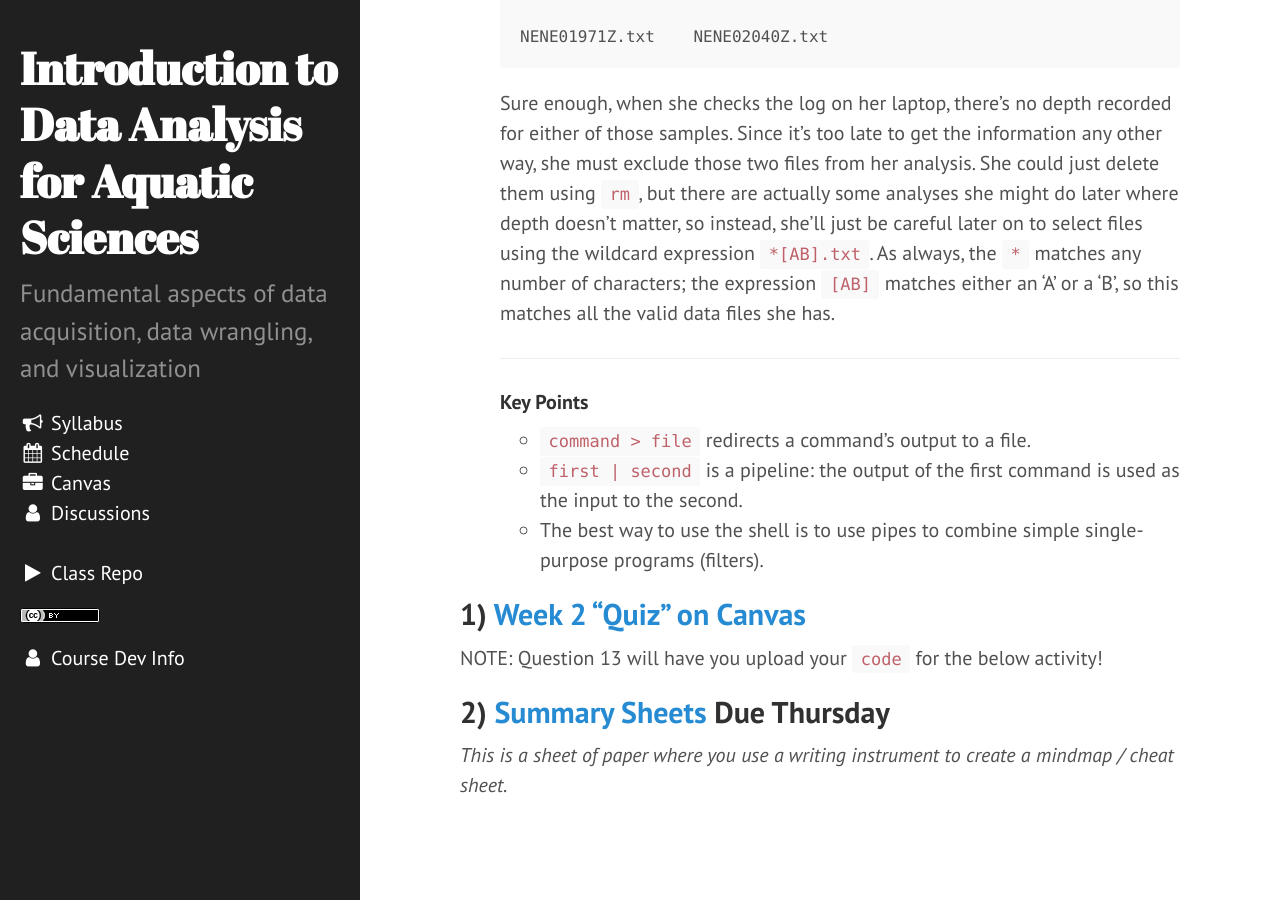
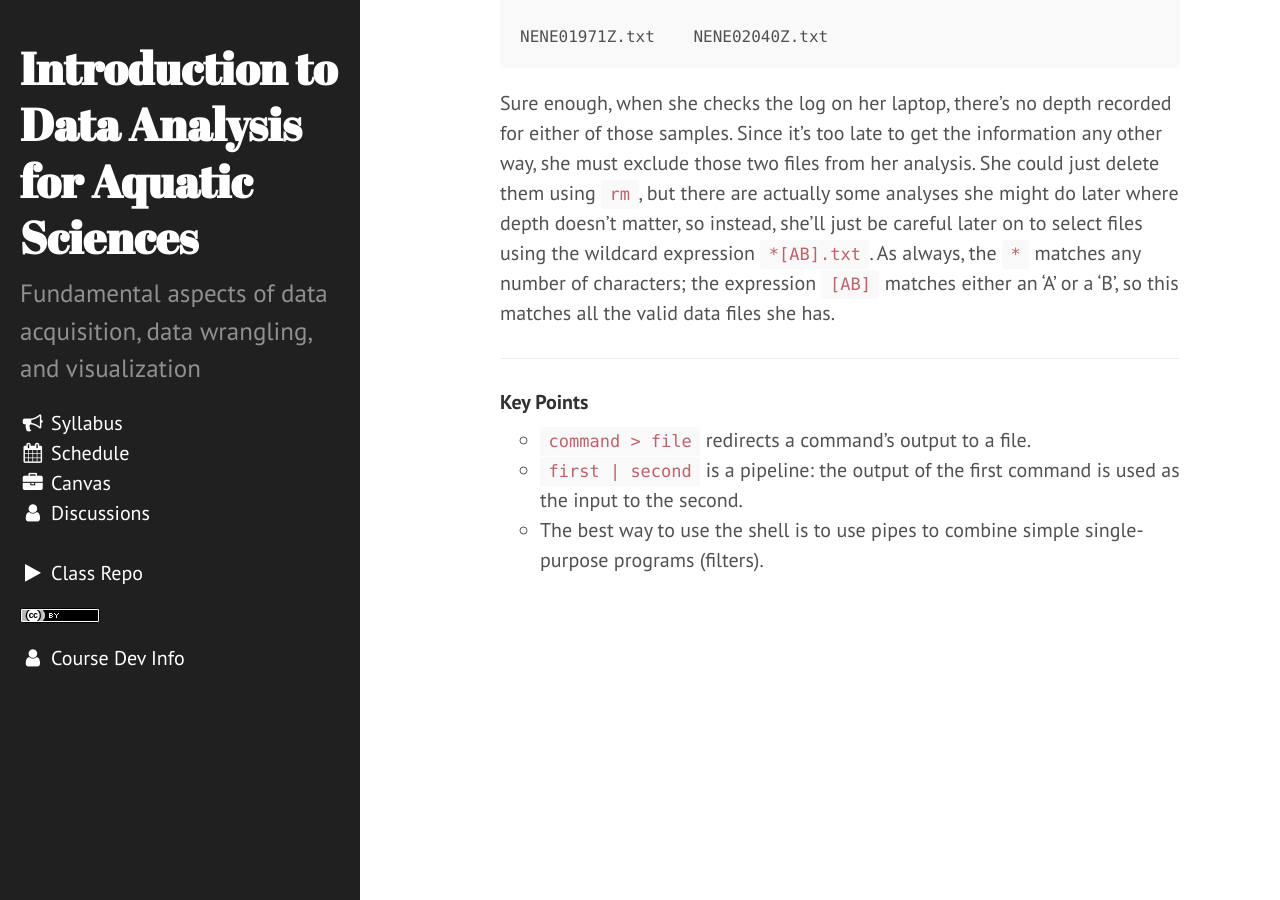
Before and after one commit to sr320/course-fish274-2020, a Jekyll site: the page built from assignments/bash.md, in a window 1280 px wide and 900 px high, scrolled down 23593 px. Built offline with Jekyll 4.4.1, drawn with Linux system fonts in a browser that asks for light colours; nearby versions of some CDN libraries.

Commit message:
clean up W2

```diff
--- a/assignments/bash.md
+++ b/assignments/bash.md
@@ -31,10 +31,3 @@ _This is a sheet of paper where you use a writing instrument to create a mindmap
 {% include assignment.html %}
 
 <!-- End of Assignments Template - Be sure to keep the include statements -->
-
-## 1) [Week 2 "Quiz" on Canvas](https://canvas.uw.edu/courses/1398231/quizzes/1159685)
-
-NOTE: Question 13 will have you upload your `code` for the below activity!
-
-## 2) [Summary Sheets](https://canvas.uw.edu/courses/1398231/assignments/4968517) Due Thursday
-_This is a sheet of paper where you use a writing instrument to create a mindmap / cheat sheet._
```
